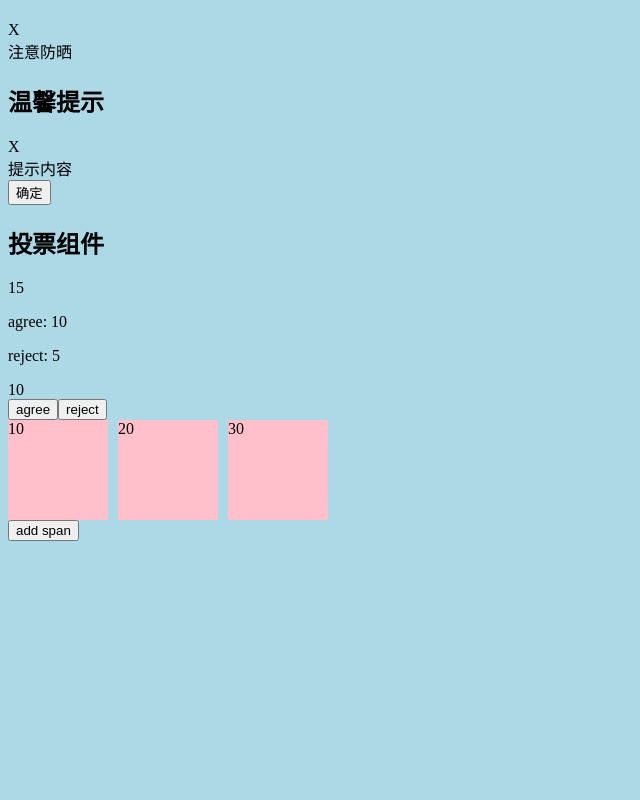
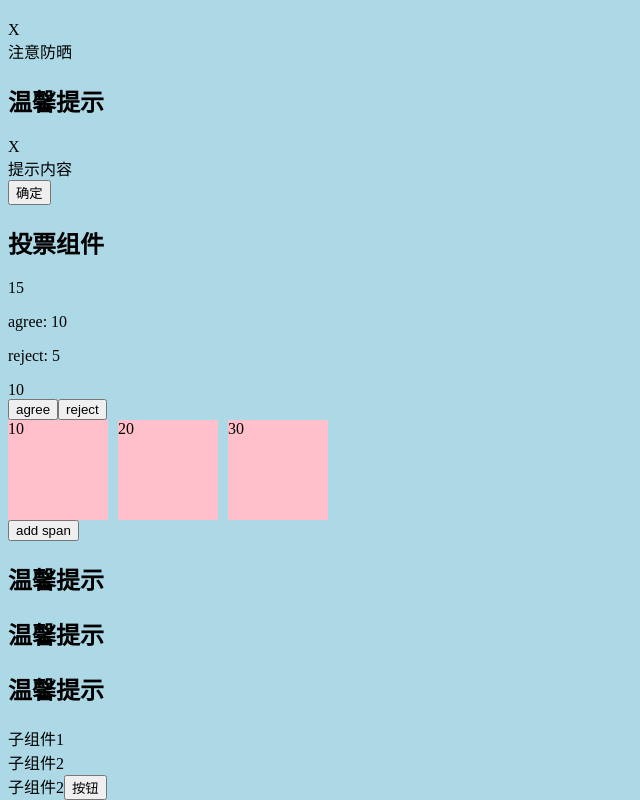
Before and after one commit to web-ljc/stu-react, a React app in the folder demo071501/: page / in a window 1280 px wide. Shown: the part 710-1510 px from the top of the page, without its empty margins (0-640 px from the left). Before the commit the page ends 1251 px from the top, so only its background shows below. Built offline with nearby package versions, Linux system fonts and the light colour scheme; no server answers.

Commit message:
feat: 18关于ref使用详解

```diff
--- a/demo071501/src/index.jsx
+++ b/demo071501/src/index.jsx
@@ -6,6 +6,8 @@ import DemoFunction from '@/views/DemoFunction';
 import Dialog from '@/components/Dialog';
 import Vote from '@/views/Vote';
 import Demo2 from '@/views/Demo2';
+import Demo3 from '@/views/Demo3';
+import Demo4 from '@/views/Demo4';
 
 const root = ReactDOM.createRoot(document.getElementById('root'));
 
@@ -171,6 +173,8 @@ root.render(
         </Dialog>
         <Vote title="投票组件" />
         <Demo2 />
+        <Demo3 />
+        <Demo4 />
     </>
 );
 
--- /dev/null
+++ b/demo071501/src/views/Demo3.jsx
@@ -0,0 +1,43 @@
+import React from "react";
+
+class Demo3 extends React.Component {
+    box3 = React.createRef() // this.box3 = xxx
+
+    render() {
+        return <div>
+            <h2 className="title" ref="titleBox">温馨提示</h2>
+            <h2 className="title" ref={x => this.box2 = x}>温馨提示</h2>
+            <h2 className="title" ref={this.box3}>温馨提示</h2>
+        </div>
+    }
+    componentDidMount() {
+        // 第一次渲染完毕【virtualDOM已经变为真实DOM】：我们恶意获取需要操作的DOM元素
+        // console.log(this, this.box3);
+    }
+}
+
+export default Demo3
+/*
+    受控组件：基于修改数据/状态，让视图更新，达到需要的效果
+    非受控组件：基于ref获取DOM元素，操作DOM元素，来实现需求的效果
+    基于ref获取DOM元素的语法
+        1. 给需要获取的元素设置 ref='xxx'，后期基于this.refs.xxx获取相应的DOM元素【不推荐使用,在严格模式React.strictMode下会报错】
+            设置：<h2 className="title" ref="titleBox">温馨提示</h2>
+            获取：this.refs.titleBox
+
+        2. 把ref属性设置为一个函数
+            设置：<h2 className="title" ref={x => this.xxx = x}>温馨提示</h2>
+                + x是函数的形参：存储的就是当前DOM元素
+                + 把获取的DOM元素x，直接挂在到实例的属性上
+            获取：this.xxx
+
+        3. 基于React.createRef()方法创建一个ref对象 --
+            this.xxx = React.createRef() // => {current:null}
+            设置：<h2 className="title" ref = {ref对象}>温馨提示</h2>
+            获取：this.xxx.current
+
+        原理：在render渲染的时候，会获取vituralDOM的ref属性
+            + 如果属性值是一个字符串，会给this.refs增加这样一个成员，成员值就是当前的DOM元素
+            + 如果属性值是一个函数，会执行函数，把当前DO元素传递给这个函数【x - DOM元素】，而在函数执行的内部，一般会把DOM元素直接挂在实例的某个属性上
+            + 如果属性值是一个ref对象，则会把DOM元素赋值给对象的current属性上
+*/
--- /dev/null
+++ b/demo071501/src/views/Demo4.jsx
@@ -0,0 +1,55 @@
+import React from "react";
+
+class Child1 extends React.Component {
+    state = {
+        name: 'child1'
+    }
+    render() {
+        return <div>
+            子组件1
+        </div>
+    }
+}
+
+const Child2 = function Child2 () {
+    return <div>
+        子组件2
+    </div>
+}
+
+const Child3 = React.forwardRef(function Child3 (props, ref) {
+    // console.log(ref); // ref是调用Child3时，设置的ref属性值【函数】
+    // x => this.child3 = x
+    return <div>
+        子组件2
+        <button ref={ref}>按钮</button>
+    </div>
+})
+
+class Demo4 extends React.Component {
+    child3 = React.createRef()
+
+    render() {
+        return <div>
+            <Child1 ref={x => this.child1 = x} />
+            <Child2 />
+            {/* <Child3 ref={this.child3} /> */}
+            <Child3 ref={x => this.child4 = x} />
+        </div>
+    }
+    componentDidMount() {
+        // console.log(this.child1); // 存储的是：子组件的实例对象
+        console.log(this.child3); // 存储的是：子组件内部的button按钮
+    }
+}
+
+export default Demo4
+
+
+/*
+    给元素标签设置ref， 目的：获取对应的DOM元素
+    给类组件设置ref，目的：获取当前调用组件创建的实例，【后续可以根据实例获取子组件中的相关信息】
+    给函数组件设置ref，直接报错Function components cannot be given refs. Attempts to access this ref will fail. Did you mean to use React.forwardRef()?
+        + 但是我们可以配合 React.forwardRef 实现ref转发
+        + 目的：获取函数子组件内部的某个元素
+*/
```
Also changed, not shown: 1 other file (tests, documents, lock files or other folders).
